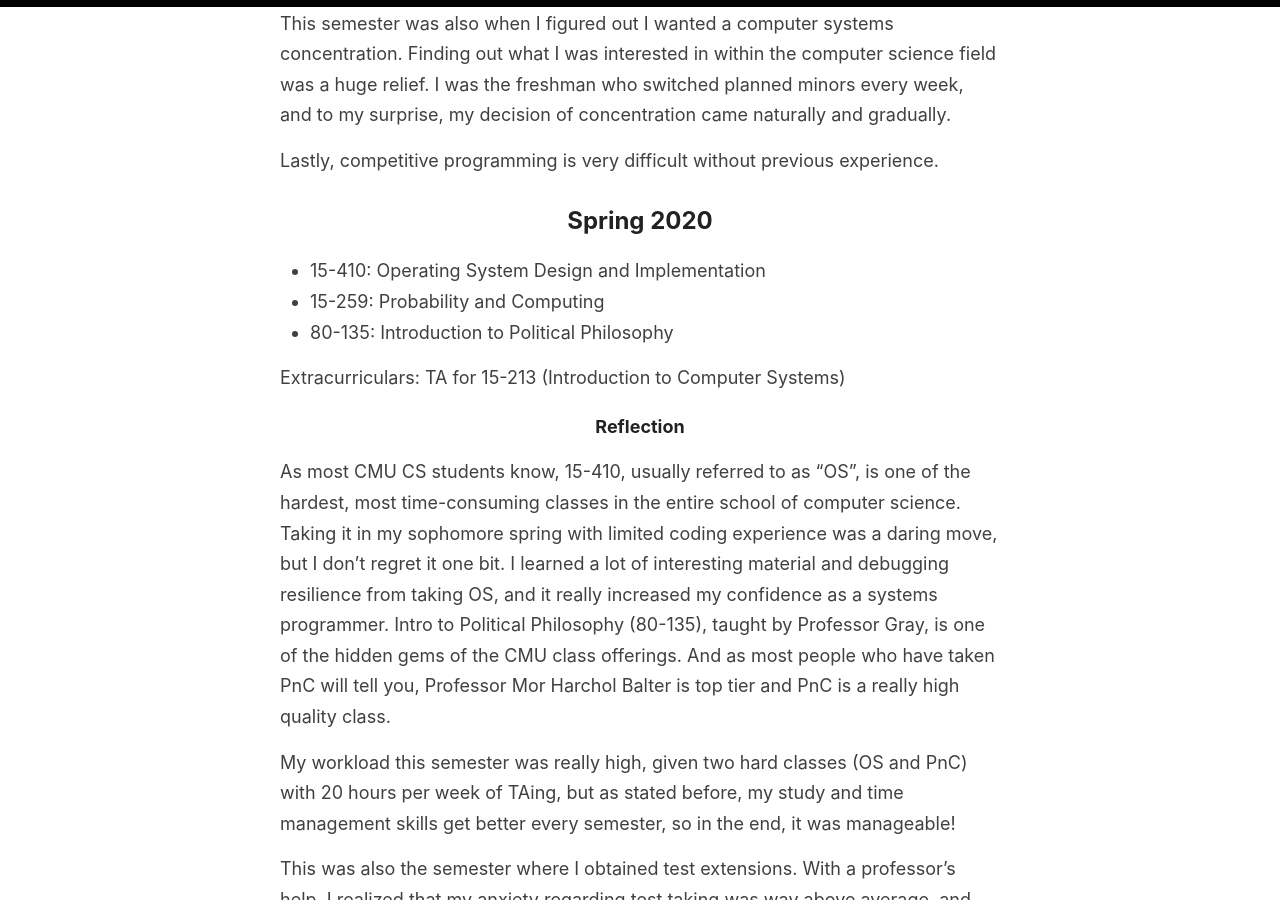
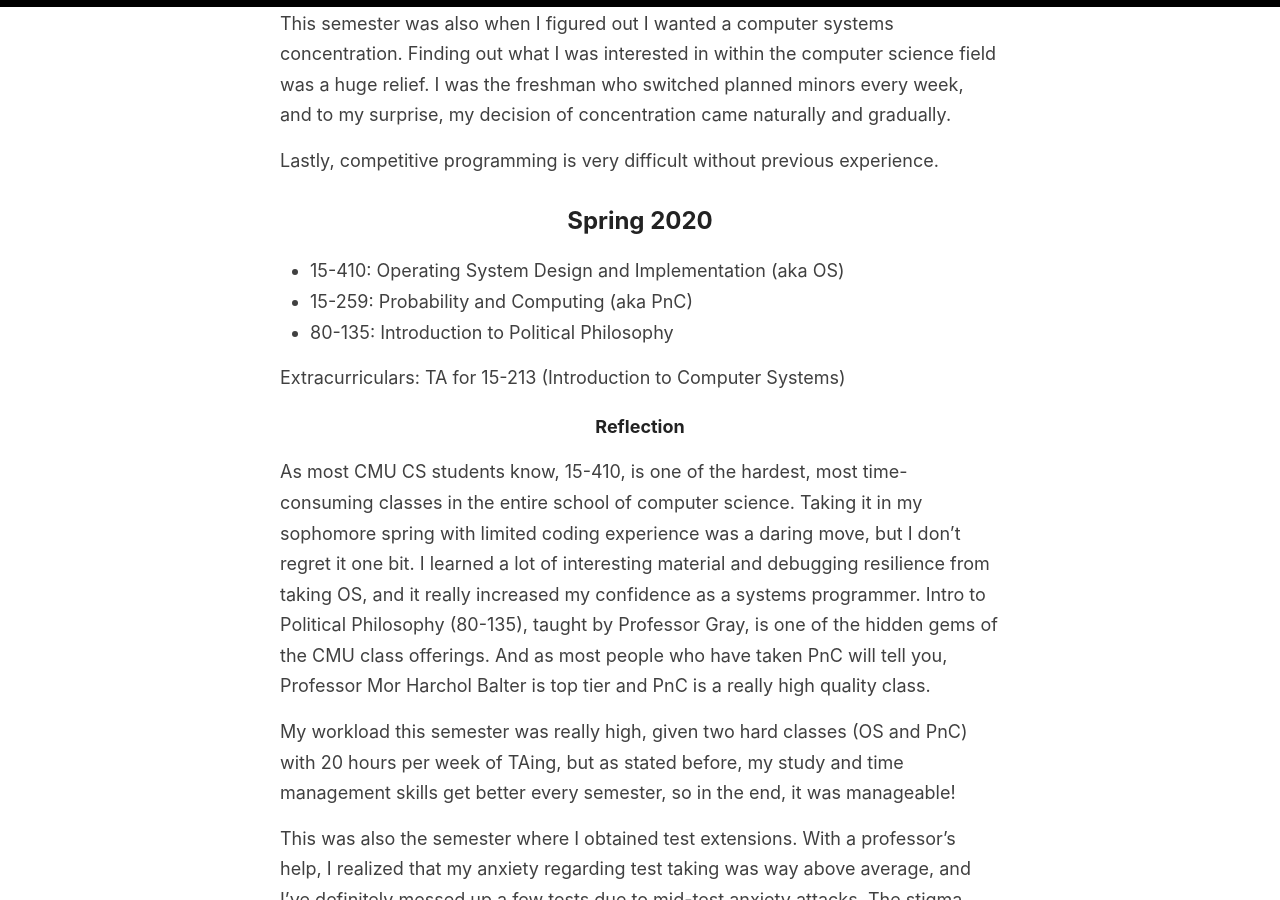
Before and after one commit to abigalekim/old_website, a Jekyll site: the page built from _pages/courses.md, in a window 1280 px wide and 900 px high, scrolled down 2601 px. Built offline with Jekyll 4.4.1, drawn with Linux system fonts in a browser that asks for light colours.

Commit message:
name changes

```diff
--- a/_pages/courses.md
+++ b/_pages/courses.md
@@ -58,14 +58,14 @@ This semester was also when I figured out I wanted a computer systems concentrat
 Lastly, competitive programming is very difficult without previous experience.
 
 ## Spring 2020
-- 15-410: Operating System Design and Implementation
-- 15-259: Probability and Computing
+- 15-410: Operating System Design and Implementation (aka OS)
+- 15-259: Probability and Computing (aka PnC)
 - 80-135: Introduction to Political Philosophy
 
 Extracurriculars: TA for 15-213 (Introduction to Computer Systems)
 
 #### Reflection
-As most CMU CS students know, 15-410, usually referred to as "OS", is one of the hardest, most time-consuming classes in the entire school of computer science. Taking it in my sophomore spring with limited coding experience was a daring move, but I don’t regret it one bit. I learned a lot of interesting material and debugging resilience from taking OS, and it really increased my confidence as a systems programmer. Intro to Political Philosophy (80-135), taught by Professor Gray, is one of the hidden gems of the CMU class offerings. And as most people who have taken PnC will tell you, Professor Mor Harchol Balter is top tier and PnC is a really high quality class.
+As most CMU CS students know, 15-410, is one of the hardest, most time-consuming classes in the entire school of computer science. Taking it in my sophomore spring with limited coding experience was a daring move, but I don’t regret it one bit. I learned a lot of interesting material and debugging resilience from taking OS, and it really increased my confidence as a systems programmer. Intro to Political Philosophy (80-135), taught by Professor Gray, is one of the hidden gems of the CMU class offerings. And as most people who have taken PnC will tell you, Professor Mor Harchol Balter is top tier and PnC is a really high quality class.
 
 My workload this semester was really high, given two hard classes (OS and PnC) with 20 hours per week of TAing, but as stated before, my study and time management skills get better every semester, so in the end, it was manageable!
 
```
